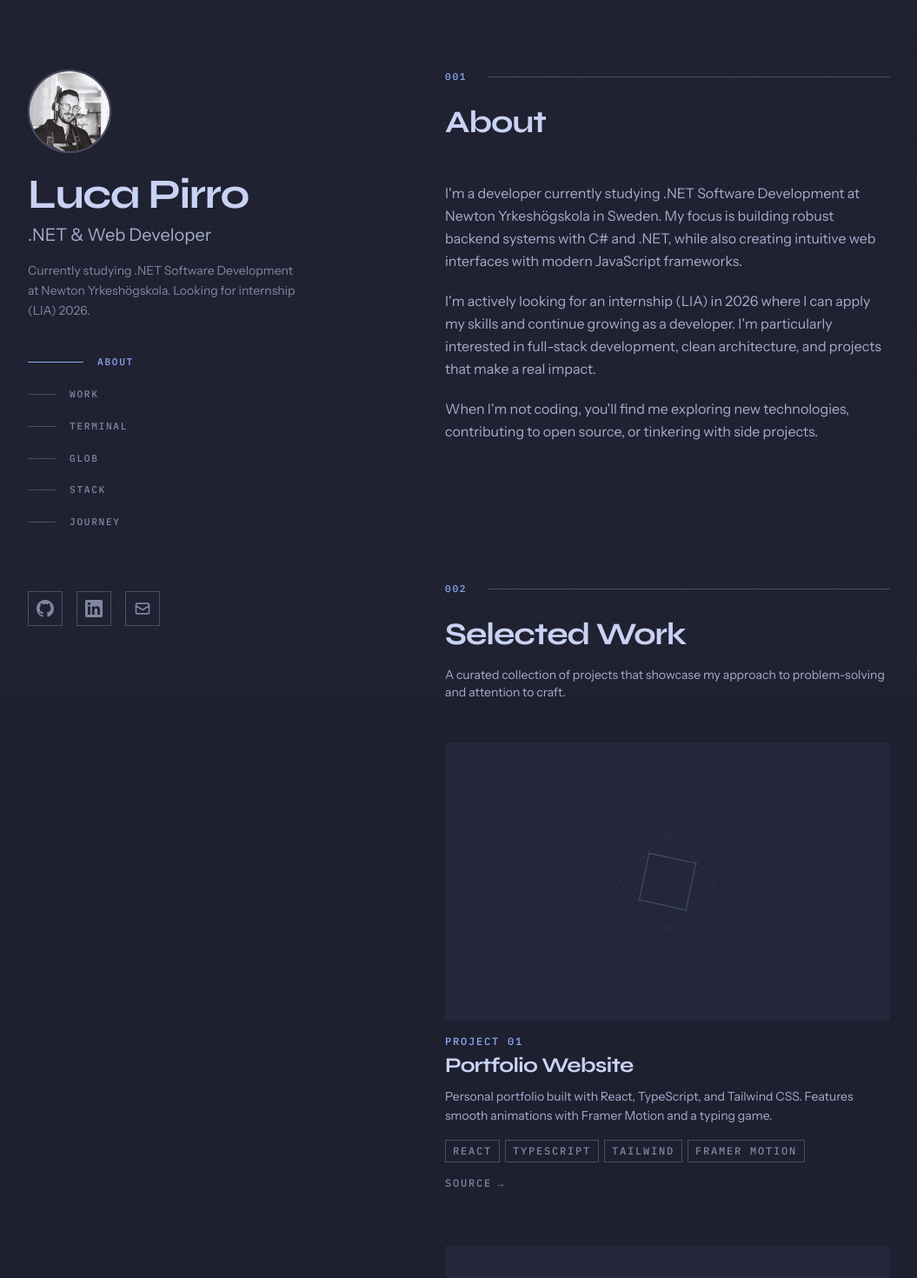
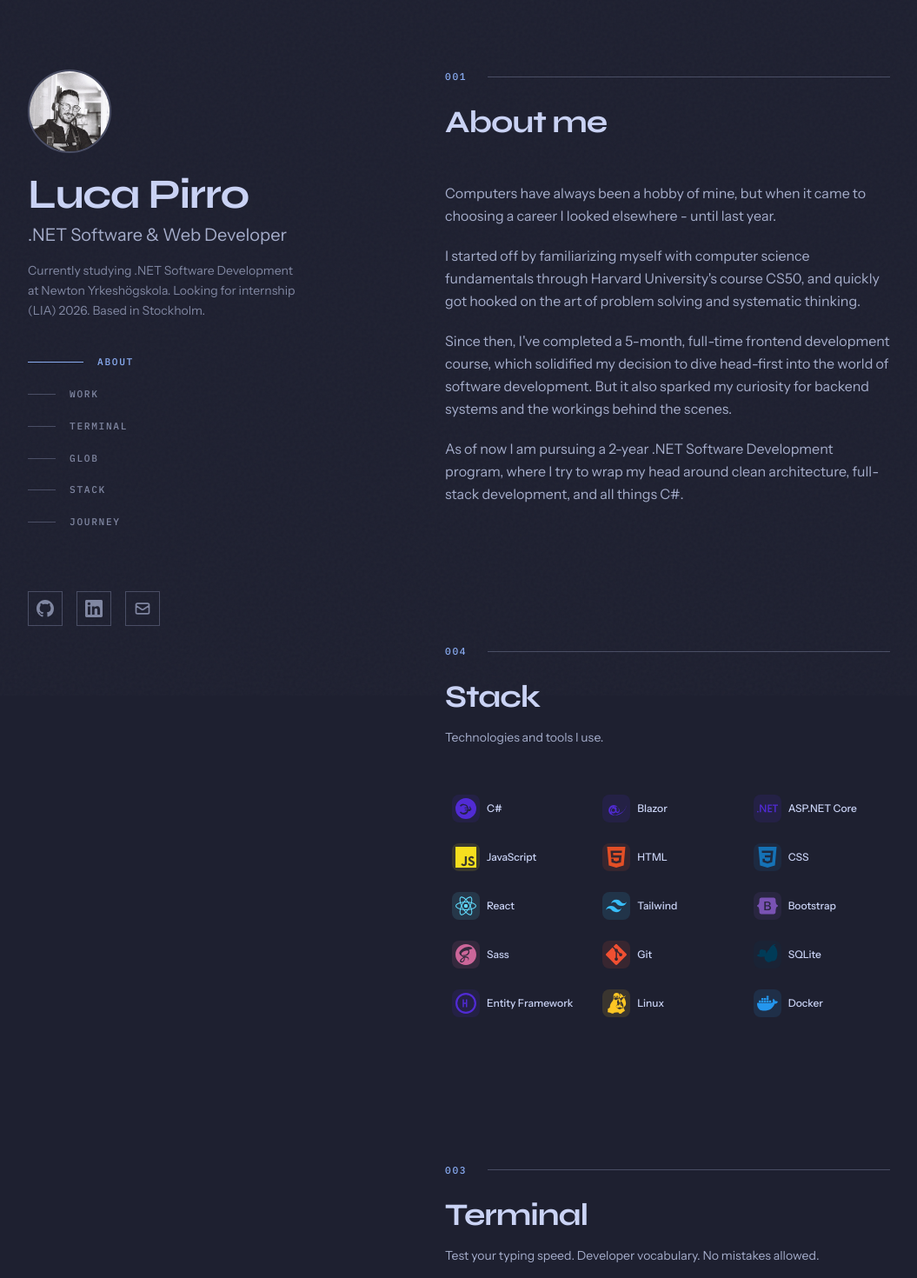
Before and after one commit to Garla-mantix/portfolio-site, a React (Vite) app: page / in a window 1280 px wide. Shown: the top 1470 px of the page at 87% size, without its empty margins (128-1183 px from the left). Built offline with nearby package versions, Linux system fonts and the light colour scheme.

Commit message:
replaced placeholder content for about and journey

```diff
--- a/src/App.tsx
+++ b/src/App.tsx
@@ -13,10 +13,10 @@ function App() {
         {/* Right content - 50% on desktop, larger right margin */}
         <main className="lg:w-1/2 px-6 sm:px-8 lg:pl-0 lg:pr-16 xl:pr-32 2xl:pr-48">
           <About />
-          <Projects />
+          <Skills />
           <TypingGame />
           <ScratchGame />
-          <Skills />
+          <Projects />
           <Experience />
           <Footer />
         </main>
--- a/src/components/layout/Sidebar.tsx
+++ b/src/components/layout/Sidebar.tsx
@@ -38,11 +38,11 @@ export function Sidebar() {
             Luca Pirro
           </h1>
           <p className="text-xl text-fog mb-4">
-            .NET & Web Developer
+            .NET Software & Web Developer
           </p>
           <p className="text-smoke text-sm lg:max-w-xs leading-relaxed">
             Currently studying .NET Software Development at Newton Yrkeshögskola.
-            Looking for internship (LIA) 2026.
+            Looking for internship (LIA) 2026. Based in Stockholm.
           </p>
         </motion.div>
 
--- a/src/components/sections/About.tsx
+++ b/src/components/sections/About.tsx
@@ -16,7 +16,7 @@ export function About() {
           <span className="flex-1 h-px bg-slate" />
         </div>
         <h2 className="heading-display text-3xl sm:text-4xl text-bone mb-6">
-          About
+          About me
         </h2>
       </motion.div>
 
@@ -29,20 +29,22 @@ export function About() {
         className="space-y-5"
       >
         <p className="text-fog text-base leading-relaxed">
-          I'm a developer currently studying .NET Software Development at Newton
-          Yrkeshögskola in Sweden. My focus is building robust backend systems
-          with C# and .NET, while also creating intuitive web interfaces with
-          modern JavaScript frameworks.
+          Computers have always been a hobby of mine, but when it came to choosing a
+          career I looked elsewhere - until last year.
         </p>
         <p className="text-fog text-base leading-relaxed">
-          I'm actively looking for an internship (LIA) in 2026 where I can apply
-          my skills and continue growing as a developer. I'm particularly interested
-          in full-stack development, clean architecture, and projects that make
-          a real impact.
+          I started off by familiarizing myself with computer science fundamentals
+          through Harvard University's course CS50, and quickly got hooked on the art of
+          problem solving and systematic thinking.
         </p>
         <p className="text-fog text-base leading-relaxed">
-          When I'm not coding, you'll find me exploring new technologies,
-          contributing to open source, or tinkering with side projects.
+          Since then, I've completed a 5-month, full-time frontend development course, which
+          solidified my decision to dive head-first into the world of software development.
+          But it also sparked my curiosity for backend systems and the workings behind the scenes.
+        </p>
+        <p className="text-fog text-base leading-relaxed">
+          As of now I am pursuing a 2-year .NET Software Development program, where I try to
+          wrap my head around clean architecture, full-stack development, and all things C#.
         </p>
       </motion.div>
     </section>
--- a/src/data/experience.ts
+++ b/src/data/experience.ts
@@ -6,23 +6,47 @@ export const experience: Experience[] = [
     company: 'Newton Yrkeshögskola',
     role: 'Systemutvecklare .NET',
     period: '2025 - Present',
-    description: 'Studying .NET Software Development with focus on C#, Blazor, and ASP.NET Core.',
+    description: 'Studying .NET Software Development with focus on clean architecture and full-stack development.',
     highlights: [
       'Building full-stack applications with C# and Blazor',
-      'Working with SQLite and Entity Framework',
-      'Looking for internship (LIA) 2026',
+      'Working with SQLite and Entity Framework Core for database management',
+      'Implementing REST APIs and microservices',
     ],
   },
   {
     id: '2',
-    company: 'Tidningsmakarna AB',
-    role: 'Editor, Writer, Photographer',
-    period: '2018 - 2021',
-    description: 'Multi-disciplinary media role covering editorial, visual, and technical production.',
+    company: 'Harvard University (Online)',
+    role: 'CS50x: Introduction to Computer Science',
+    period: '2024 - 2025',
+    description: 'Comprehensive introduction to computer science and programming concepts.',
     highlights: [
-      'Editing, proofreading, and copywriting',
-      'Photography, post-production, filming and video editing',
-      'Live-streaming, sound recording and audio editing',
+      'Learning C, Python, JavaScript and SQL',
+      'Understanding algorithms and data structures',
+      'Developing problem-solving mentality and creating projects',
+    ],
+  },
+    {
+    id: '3',
+    company: 'Sundgårdens folkhögskola',
+    role: 'Frontend Developer',
+    period: '2025 - 2025',
+    description: 'Intensive course in frontend development focusing on HTML, CSS, and JavaScript.',
+    highlights: [
+      'Building responsive web pages with modern frameworks and libraries like React and Tailwind CSS',
+      'Collaborating on projects using version control with Git and GitHub',
+      'Implementing best practices for web accessibility and performance optimization',
+    ],
+  },
+    {
+    id: '4',
+    company: 'Me, myself and I',
+    role: 'Homelab project',
+    period: '2025 - 2025',
+    description: 'Setting up and managing a personal homelab environment for learning and experimentation.',
+    highlights: [
+      'Repurposing old hardware to create a utilitarian linux server',
+      'Self-hosting services such as Pi-hole, Portainer and Plex',
+      'Learning about networking, docker containers, and system administration',
     ],
   },
 ];
```
